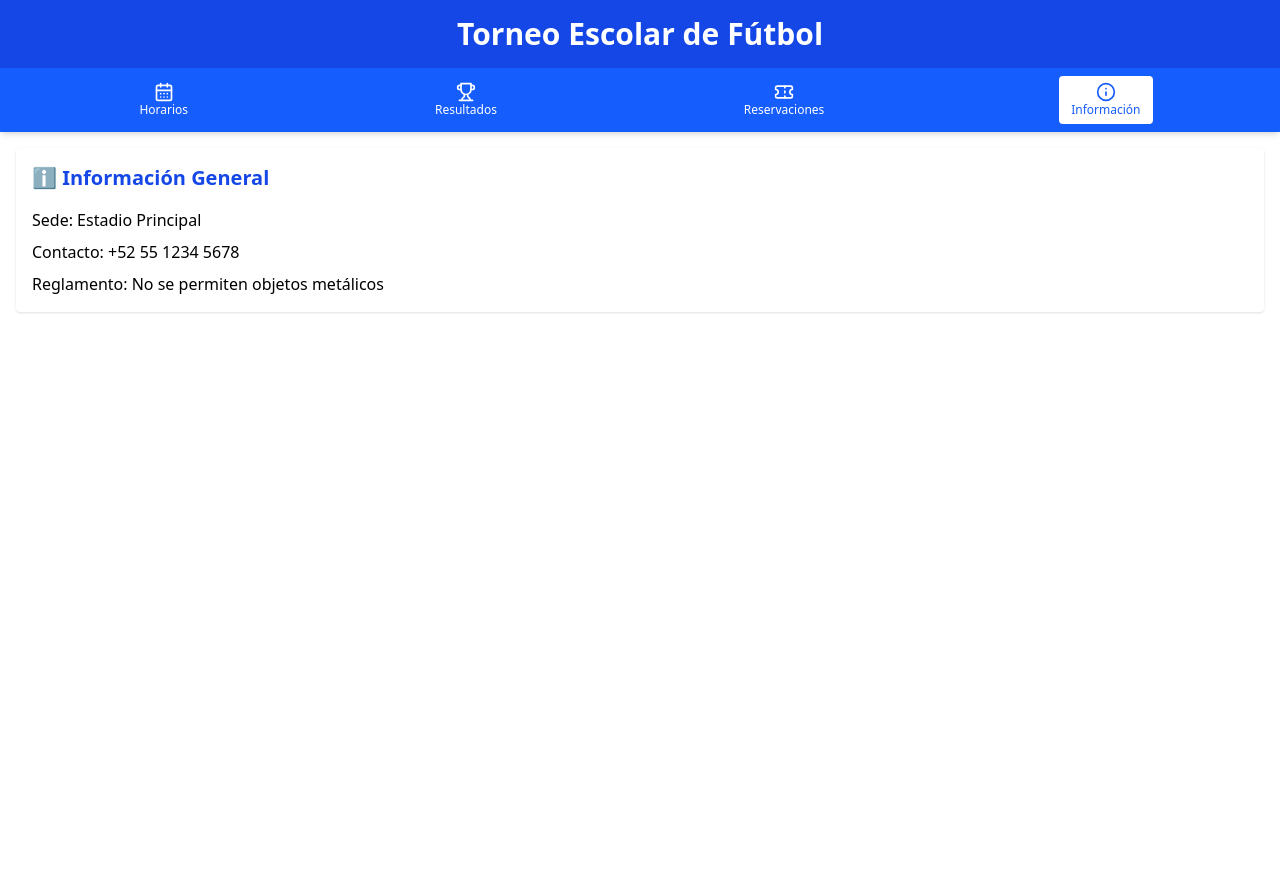
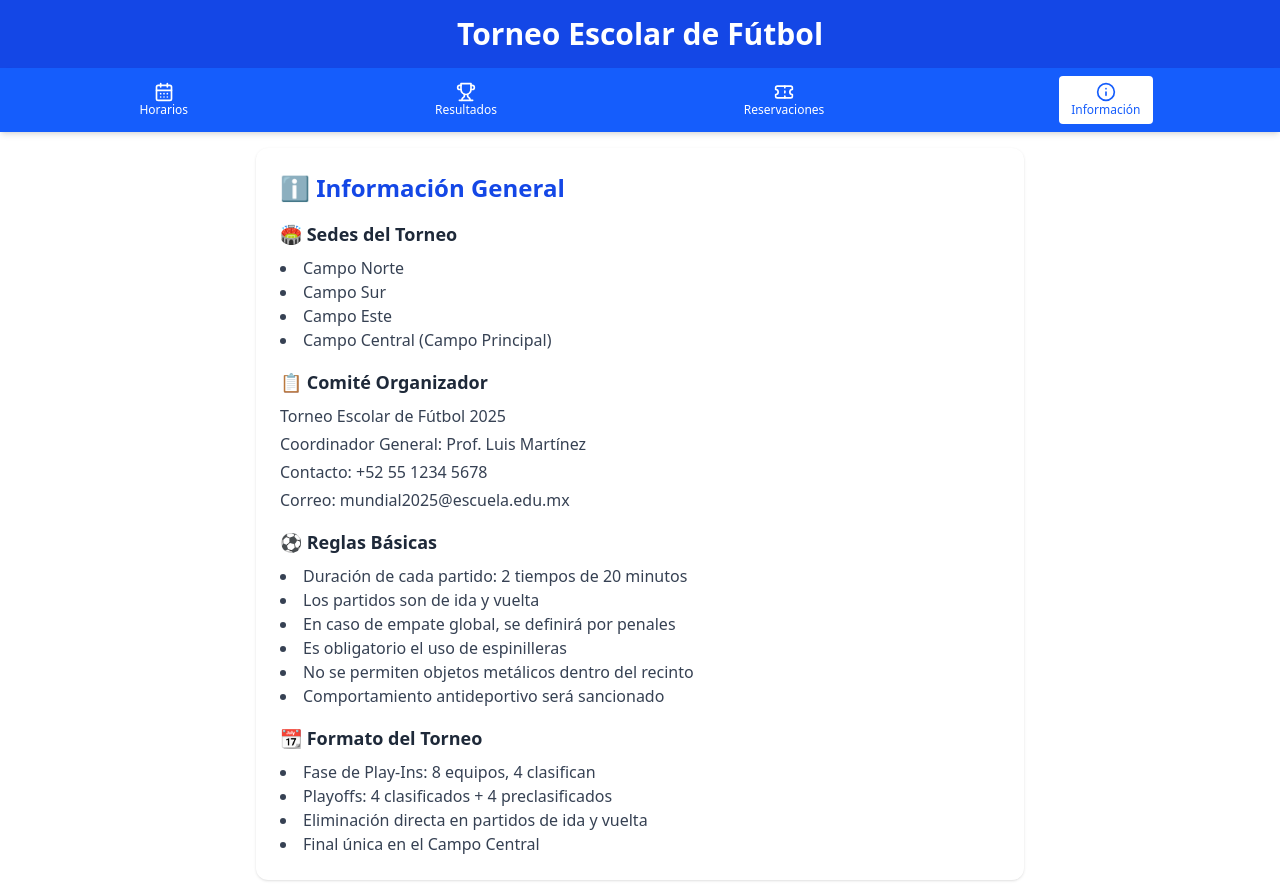
Before and after one commit to GaelGarcia02/app_torneo-futbol, a React (Vite) app: page /info in a window 1280 px wide. Before the commit the page ends 800 px from the top, so only its background shows below. Built offline with nearby package versions, Linux system fonts and the light colour scheme.

Commit message:
info check

```diff
--- a/index.html
+++ b/index.html
@@ -2,9 +2,9 @@
 <html lang="en">
   <head>
     <meta charset="UTF-8" />
-    <link rel="icon" type="image/svg+xml" href="/vite.svg" />
+    <link rel="icon" type="image/svg+xml" href="/src/assets/copa-mundial.ico" />
     <meta name="viewport" content="width=device-width, initial-scale=1.0" />
-    <title>Vite + React</title>
+    <title>Torneo Escolar</title>
   </head>
   <body>
     <div id="root"></div>
--- a/src/pages/Info.jsx
+++ b/src/pages/Info.jsx
@@ -1,13 +1,60 @@
 import React from "react";
 
 const Info = () => (
-  <main className="bg-white p-4 rounded shadow">
-    <h2 className="text-blue-700 text-xl font-semibold mb-4">
+  <main className="bg-white p-6 rounded-xl shadow max-w-3xl mx-auto">
+    <h2 className="text-blue-700 text-2xl font-semibold mb-4">
       ℹ️ Información General
     </h2>
-    <p className="mb-2">Sede: Estadio Principal</p>
-    <p className="mb-2">Contacto: +52 55 1234 5678</p>
-    <p>Reglamento: No se permiten objetos metálicos</p>
+
+    <section className="mb-4">
+      <h3 className="text-lg font-bold text-gray-800 mb-2">
+        🏟️ Sedes del Torneo
+      </h3>
+      <ul className="list-disc list-inside text-gray-700">
+        <li>Campo Norte</li>
+        <li>Campo Sur</li>
+        <li>Campo Este</li>
+        <li>Campo Central (Campo Principal)</li>
+      </ul>
+    </section>
+
+    <section className="mb-4">
+      <h3 className="text-lg font-bold text-gray-800 mb-2">
+        📋 Comité Organizador
+      </h3>
+      <p className="text-gray-700 mb-1">Torneo Escolar de Fútbol 2025</p>
+      <p className="text-gray-700 mb-1">
+        Coordinador General: Prof. Luis Martínez
+      </p>
+      <p className="text-gray-700 mb-1">Contacto: +52 55 1234 5678</p>
+      <p className="text-gray-700">Correo: mundial2025@escuela.edu.mx</p>
+    </section>
+
+    <section className="mb-4">
+      <h3 className="text-lg font-bold text-gray-800 mb-2">
+        ⚽ Reglas Básicas
+      </h3>
+      <ul className="list-disc list-inside text-gray-700">
+        <li>Duración de cada partido: 2 tiempos de 20 minutos</li>
+        <li>Los partidos son de ida y vuelta</li>
+        <li>En caso de empate global, se definirá por penales</li>
+        <li>Es obligatorio el uso de espinilleras</li>
+        <li>No se permiten objetos metálicos dentro del recinto</li>
+        <li>Comportamiento antideportivo será sancionado</li>
+      </ul>
+    </section>
+
+    <section>
+      <h3 className="text-lg font-bold text-gray-800 mb-2">
+        📆 Formato del Torneo
+      </h3>
+      <ul className="list-disc list-inside text-gray-700">
+        <li>Fase de Play-Ins: 8 equipos, 4 clasifican</li>
+        <li>Playoffs: 4 clasificados + 4 preclasificados</li>
+        <li>Eliminación directa en partidos de ida y vuelta</li>
+        <li>Final única en el Campo Central</li>
+      </ul>
+    </section>
   </main>
 );
 
--- a/src/utils/resultados.js
+++ b/src/utils/resultados.js
@@ -1,3 +1,4 @@
+//Jugando
 const resultados = [
   {
     dia: "Viernes 23 de mayo",
```
Also changed, not shown: 1 other file (tests, documents, lock files or other folders).
